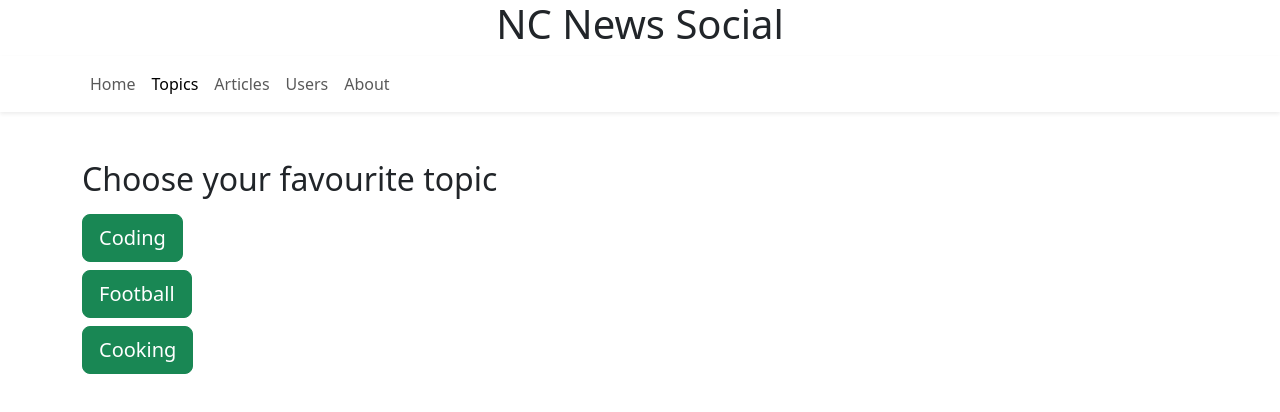
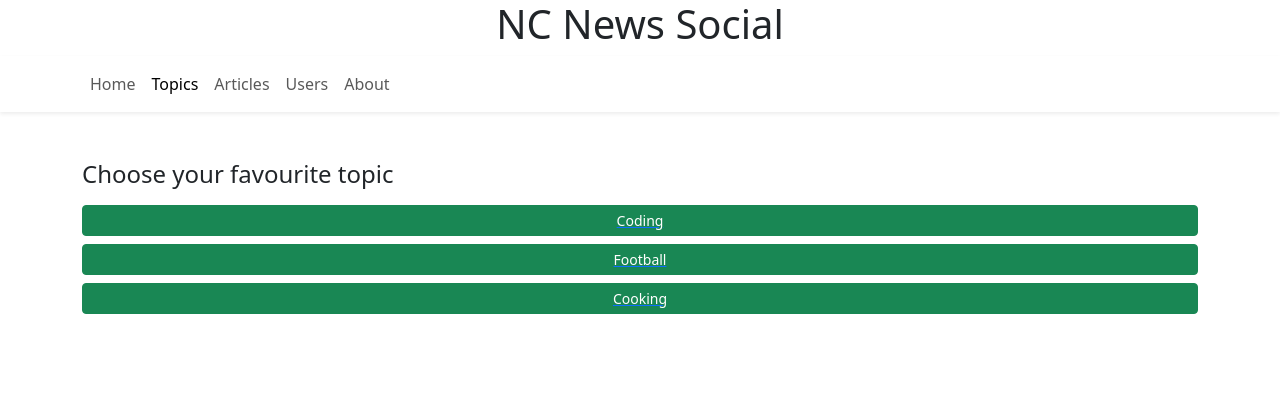
Before and after one commit to AmadReihun/nc-news, a React app: page /topics in a window 1280 px wide. Shown: the top 412 px of the page. Built offline with nearby package versions, Linux system fonts and the light colour scheme; the HTML template or start-up script is replaced by a standard one.

Commit message:
complete task 10-view separate pages for each topics

```diff
--- a/src/App.jsx
+++ b/src/App.jsx
@@ -10,6 +10,7 @@ import Header from "./components/Header";
 import ArticleDetails from "./components/ArticleDetails";
 import PostComment from "./components/PostComment";
 import ArticlesList from "./components/ArticlesList";
+import TopicDetails from "./components/TopicDetails";
 
 function App() {
   return (
@@ -23,8 +24,7 @@ function App() {
           <Route path="/users" element={<Users />} />
           <Route path="/About" element={<About />} />
           <Route path="/articles/:article_id" element={<ArticleDetails />} />
-          {/* <Route path="/topics/:topic" element={<ArticlesList />} /> */}
-
+          <Route path="/topics/:topic" element={<TopicDetails />} />
         </Routes>
       </Container>
     </>
--- a/src/components/ArticlesList.jsx
+++ b/src/components/ArticlesList.jsx
@@ -2,13 +2,18 @@ import { useEffect, useState } from "react";
 import { Button, Col, Row } from "react-bootstrap";
 import { fetchArticles } from "../utils/api";
 import ArticleCard from "./ArticleCard";
+import axios from "axios";
 
-export default function ArticlesList() {
+export default function ArticlesList({topic}) {
+
   const [articles, setArticles] = useState([]);
   const [isLoading, setIsLoading] = useState(true);
 
   const searchForArticles = () => {
-    fetchArticles().then((response) => {
+    axios.get(`https://nc-news-9ihg.onrender.com/api/articles`, {
+      params: {topic: topic},
+    })
+    .then((response) => {
       setArticles(response.data.article);
       setIsLoading(false);
     });
--- a/src/components/DeleteComments.jsx
+++ b/src/components/DeleteComments.jsx
@@ -2,8 +2,11 @@ import { Button } from "react-bootstrap";
 import { deleteComment } from "../utils/api";
 import { useState } from "react";
 
-export default function DeleteComments({ comment_id,author, searchForComments }) {
-
+export default function DeleteComments({
+  comment_id,
+  author,
+  searchForComments,
+}) {
   const [optMessage, setOptMessage] = useState("");
   const [isError, setIsError] = useState(false);
   const [isButtonDisabled, setButtonDisabled] = useState(false);
@@ -35,7 +38,12 @@ export default function DeleteComments({ comment_id,author, searchForComments })
     return (
       <>
         <p style={{ color: "green" }}>{optMessage}</p>
-        <Button variant="danger" size="sm" type="button" onClick={handleDelete}>
+        <Button
+          variant="danger"
+          size="sm"
+          type="button"
+          style={{ backgroundColor: isButtonDisabled ? "grey" : null }}
+          onClick={handleDelete}>
           Delete
         </Button>
       </>
--- a/src/components/TopicCard.jsx
+++ /dev/null
@@ -1,5 +0,0 @@
-import React from "react";
-
-export default function TopicCard() {
-  return <div></div>;
-}
--- /dev/null
+++ b/src/components/TopicDetails.jsx
@@ -0,0 +1,13 @@
+import { Link, useParams } from "react-router-dom";
+import ArticlesList from "./ArticlesList";
+import { Button } from "react-bootstrap";
+
+export default function TopicDetails() {
+  const { topic } = useParams();
+
+  return (
+    <>
+      <ArticlesList topic={topic} />
+    </>
+  );
+}
--- a/src/components/TopicsList.jsx
+++ b/src/components/TopicsList.jsx
@@ -1,45 +1,11 @@
 import { Button } from "react-bootstrap";
 import { Link } from "react-router-dom";
-import { fetchArticles } from "../utils/api";
-import { useState } from "react";
+
 
 export default function TopicsList() {
 
-  // const [topic, setTopic] = useState('')
-
-  // const clickHandler = (event) => {
-  //   event.preventDefault();
-  //   setTopic('coding')
-  //   fetchArticles(topic)
-  //   .then((response) => {
-  //     console.log(response.data);
-  //   })
-  // }
-
-
   return (
     <>
-      <div className="d-grid gap-2">
-        <h2>Choose your favourite topic</h2>
-        <Link to={`/topics/coding`}>
-          <Button variant="success" size="lg" >
-            Coding
-          </Button>
-        </Link>
-
-        <Link to={`/topics/football`}>
-          <Button variant="success" size="lg">
-            Football
-          </Button>
-        </Link>
-
-        <Link to={`/topics/cooking`}>
-          <Button variant="success" size="lg">
-            Cooking
-          </Button>
-        </Link>
-
-      </div>
     </>
   );
 }
--- a/src/pages/Topics.jsx
+++ b/src/pages/Topics.jsx
@@ -1,10 +1,30 @@
-import React from "react";
-import TopicsList from "../components/TopicsList";
+import { Link } from "react-router-dom";
+import { Button } from "react-bootstrap";
 
 export default function Topics() {
   return (
     <>
-      <TopicsList />
+      <div className="d-grid gap-2">
+        <h4>Choose your favourite topic</h4>
+        <Link to={`/topics/coding`} className="d-grid gap-2">
+          <Button variant="success" size="sm">
+            Coding
+          </Button>
+        </Link>
+
+        <Link to={`/topics/football`} className="d-grid gap-2">
+          <Button variant="success" size="sm">
+            Football
+          </Button>
+        </Link>
+
+        <Link to={`/topics/cooking`} className="d-grid gap-2">
+          <Button variant="success" size="sm">
+            Cooking
+          </Button>
+        </Link>
+
+      </div>
     </>
   );
 }
--- a/src/utils/api.js
+++ b/src/utils/api.js
@@ -4,15 +4,11 @@ const ncApi = axios.create({
   baseURL: `https://nc-news-9ihg.onrender.com/api`,
 });
 
-export const fetchArticles = (article_id = "") => {
-  return ncApi.get(`/articles/${article_id}`);
+export const fetchArticles = (article_id = "", topic) => {
+  return ncApi.get(`/articles/${article_id}`, {
+    params: { topic: topic },
+  });
 };
-
-// export const fetchArticlesByParams = (article_id = "", author, topic, sort_by, order) => {
-//   return ncApi.get(`/articles`, {
-//     params: {author: author, topic: topic, sort_by: sort_by, order: order}
-//   });
-// };
 
 export const fetchComments = (article_id = "") => {
   return ncApi.get(`/articles/${article_id}/comments`);
@@ -32,3 +28,9 @@ export const postComment = (article_id, username, body) => {
 export const deleteComment = (comment_id) => {
   return ncApi.delete(`/comments/${comment_id}`);
 };
+
+// export const fetchArticlesByQuery = (author, topic, sort_by, order) => {
+//   return ncApi.get(`/articles`, {
+//     params: { topic: topic, author: author, sort_by: sort_by, order: order },
+//   });
+// };
```
Lines whose indentation alone changed are shown as unchanged.
